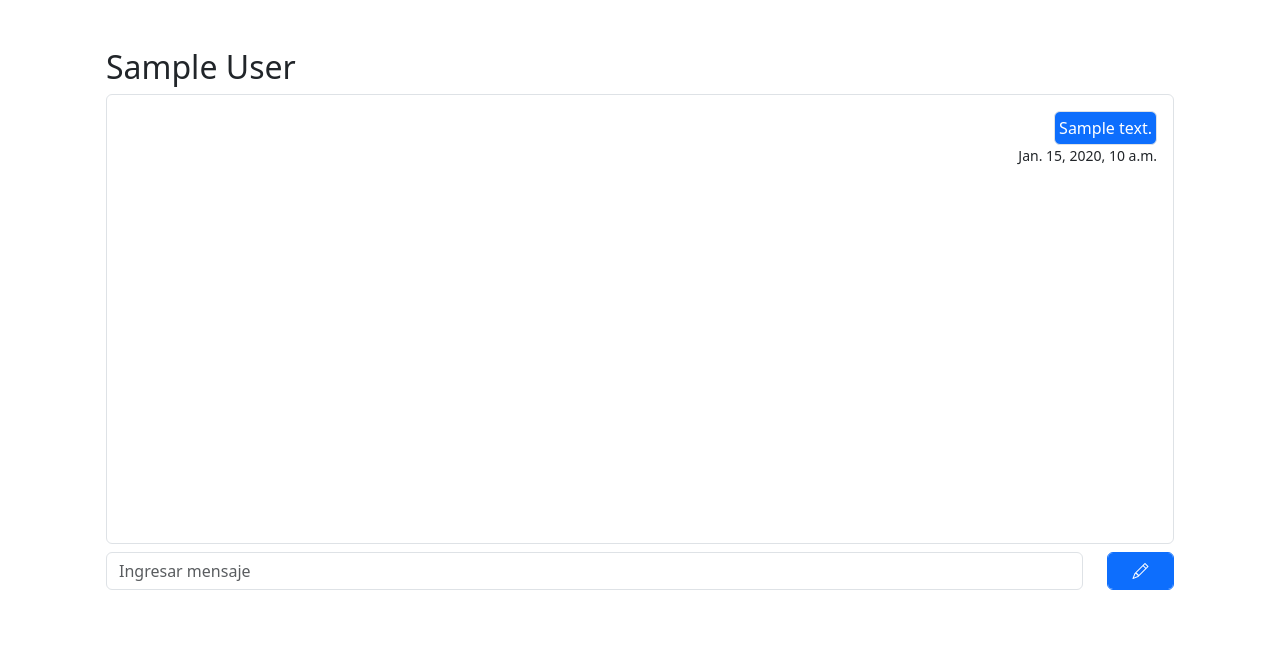
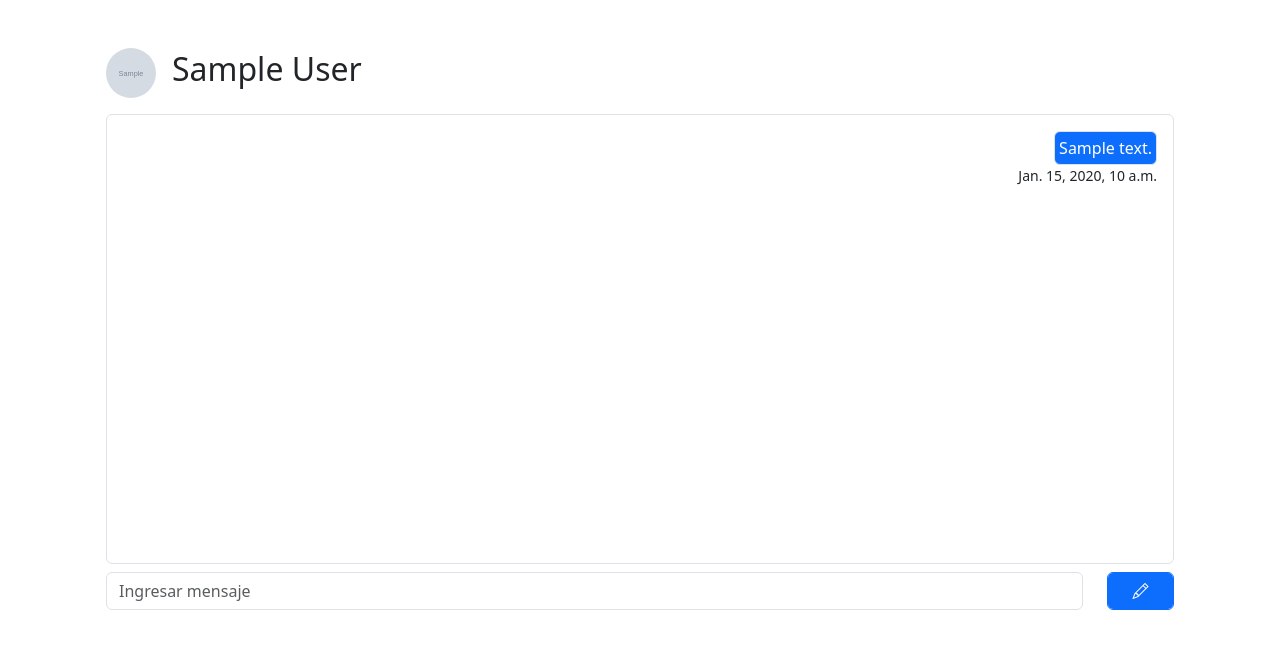
Before and after one commit to urielmayo/djangoChat, a Django app: page /chats/1/ in a window 1280 px wide. Shown: the part 56-705 px from the top of the page. Run offline with Django 3.2, Linux system fonts and the light colour scheme; a user stored in the database is signed in; tables that the repository leaves empty hold one stand-in row (values such as "Sample post"); grey boxes marked "Sample" are stand-in pictures; some libraries are stand-ins or nearby versions.

Commit message:
add receiver image to chat

```diff
--- a/templates/detail_chat.html
+++ b/templates/detail_chat.html
@@ -1,5 +1,6 @@
 {% extends 'base.html' %}
 {% load tz %}
+{% load static %}
 {% get_current_timezone as TIME_ZONE %}
 
 {% block head_content %}
@@ -11,8 +12,19 @@
 <div class="container">
     {# chat history #}
     <div class="container">
-        <h2>{{receiver.user.first_name}} {{receiver.user.last_name}}</h2>
-        <div class=" p-3 border rounded overflow-auto" style=" height: 450px;">
+        <div class="d-flex align-items-center">
+            <div class="flex-shrink-0">
+                {% if receiver.picture %}
+                <img width="50" height="50" style="border-radius: 50%;" src="{{receiver.picture.url}}">
+                {% else %}
+                <img width="50" height="50" style="border-radius: 50%;" src="{% static 'img/ann.jpeg' %}">
+                {% endif %}
+            </div>
+            <div class="flex-grow-1 ms-3">
+                <h2>{{receiver.user.get_full_name}}</h2>
+            </div>
+        </div>
+        <div class=" mt-3 p-3 border rounded overflow-auto" style=" height: 450px;">
             {% for message in messages %}
             {% if message.sender.user.profile != request.user.profile %}
             {# receiver messages#}
```
